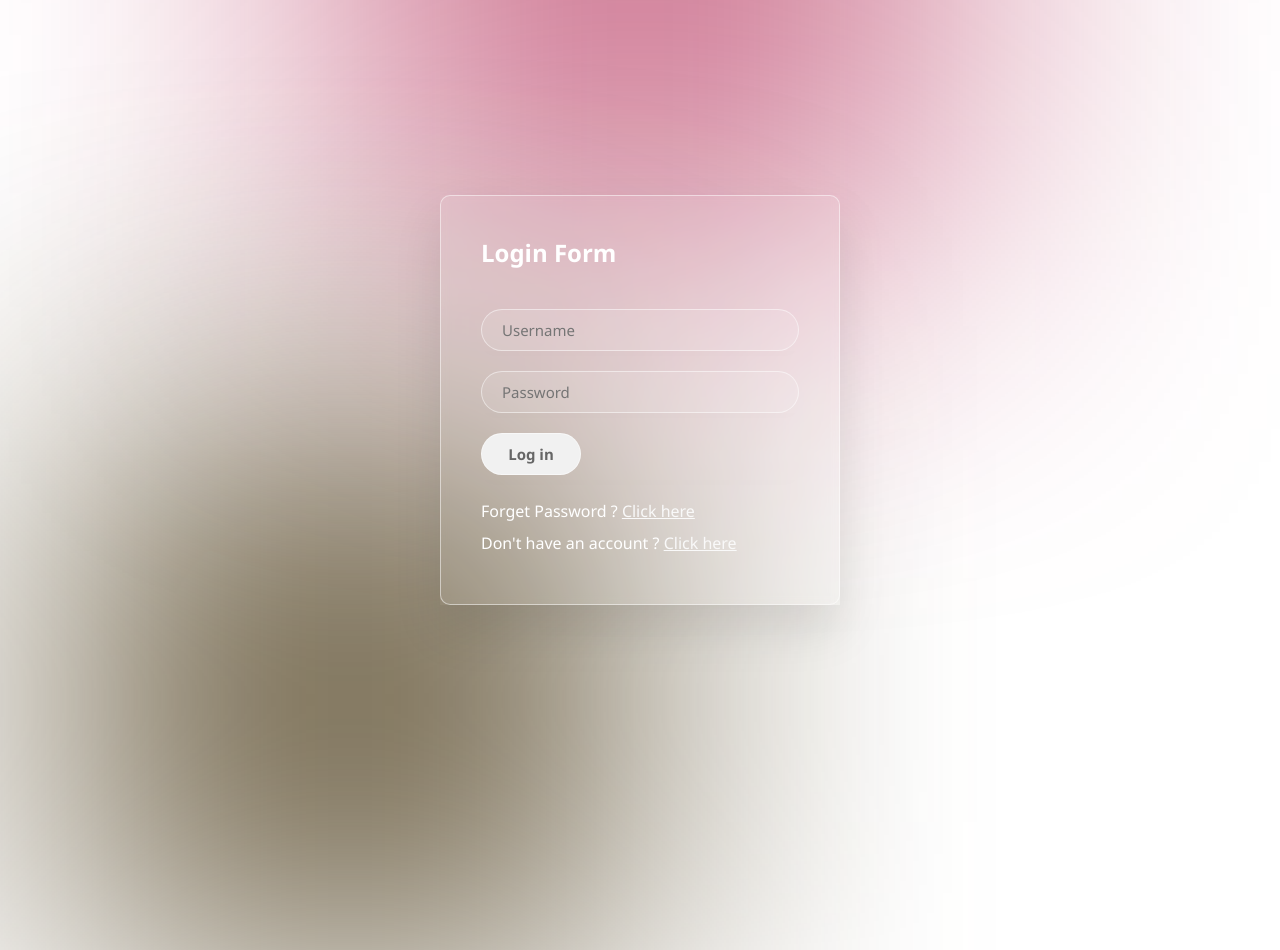
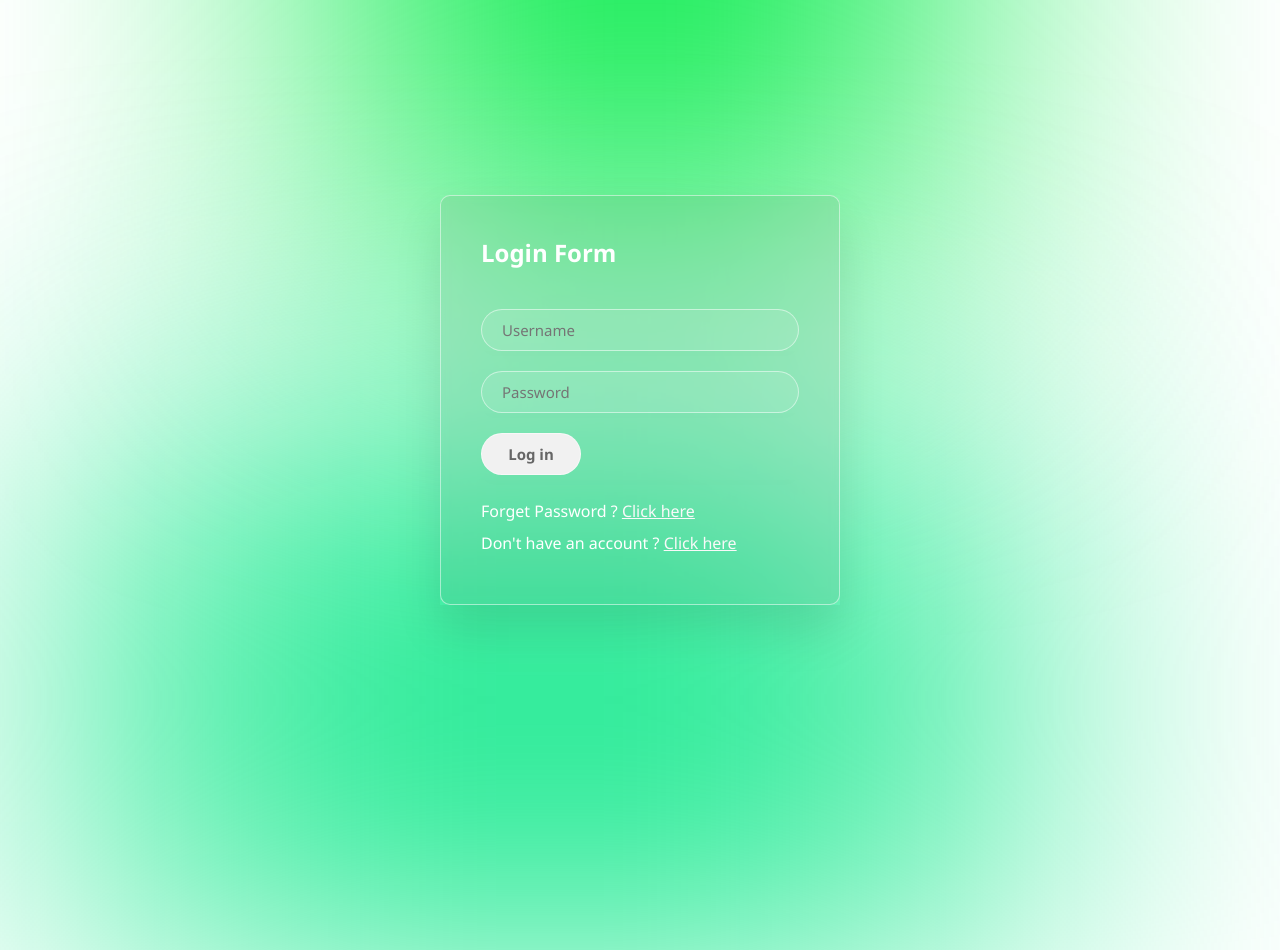
Before and after one commit to CodeforNitin/P1_Simple_Login_Page, a plain HTML site: page index.html in a window 1280 px wide. Drawn offline with Linux system fonts and the light colour scheme.

Commit message:
final touch

```diff
--- a/style.css
+++ b/style.css
@@ -21,16 +21,16 @@ section .color {
 }
 
 section .color:nth-child(1) {
-    background-color: #a7093b95;
+    background-color: #01eb47;
     height: 600px;
     width: 600px;
     top: -350px
 }
 
 section .color:nth-child(2) {
-    background-color: rgba(77, 61, 27, 0.979);
+    background-color: rgba(8, 232, 135, 0.977);
     height: 500px;
-    width: 500px;
+    width: 900px;
     bottom: -150px;
     left: 100px
 }
@@ -44,7 +44,7 @@ section .color:nth-child(2) {
     position: relative;
     width: 400px;
     min-height: 400px;
-    background-color: rgba(255, 255, 255, 0.1);
+    background-color: rgba(113, 104, 104, 0.1);
     border-radius: 10px;
     display: flex;
     justify-content: center;
```
